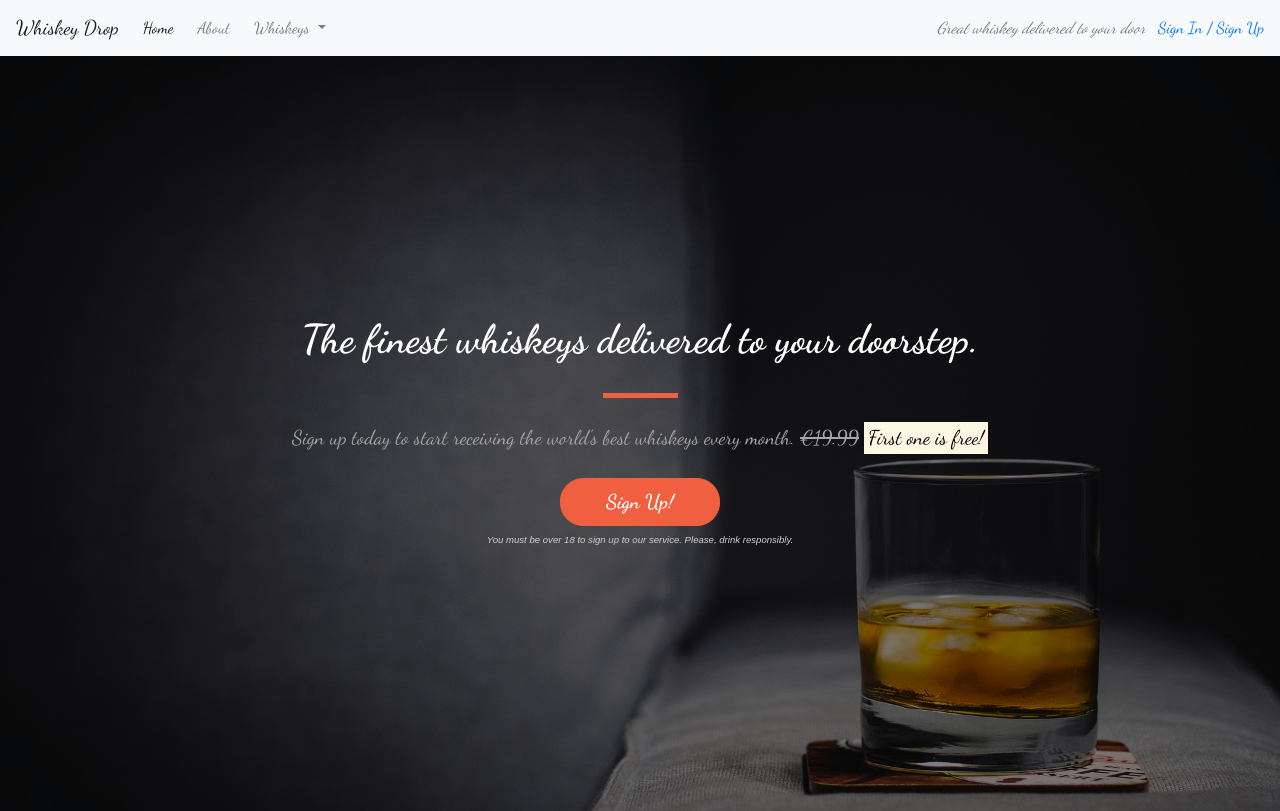
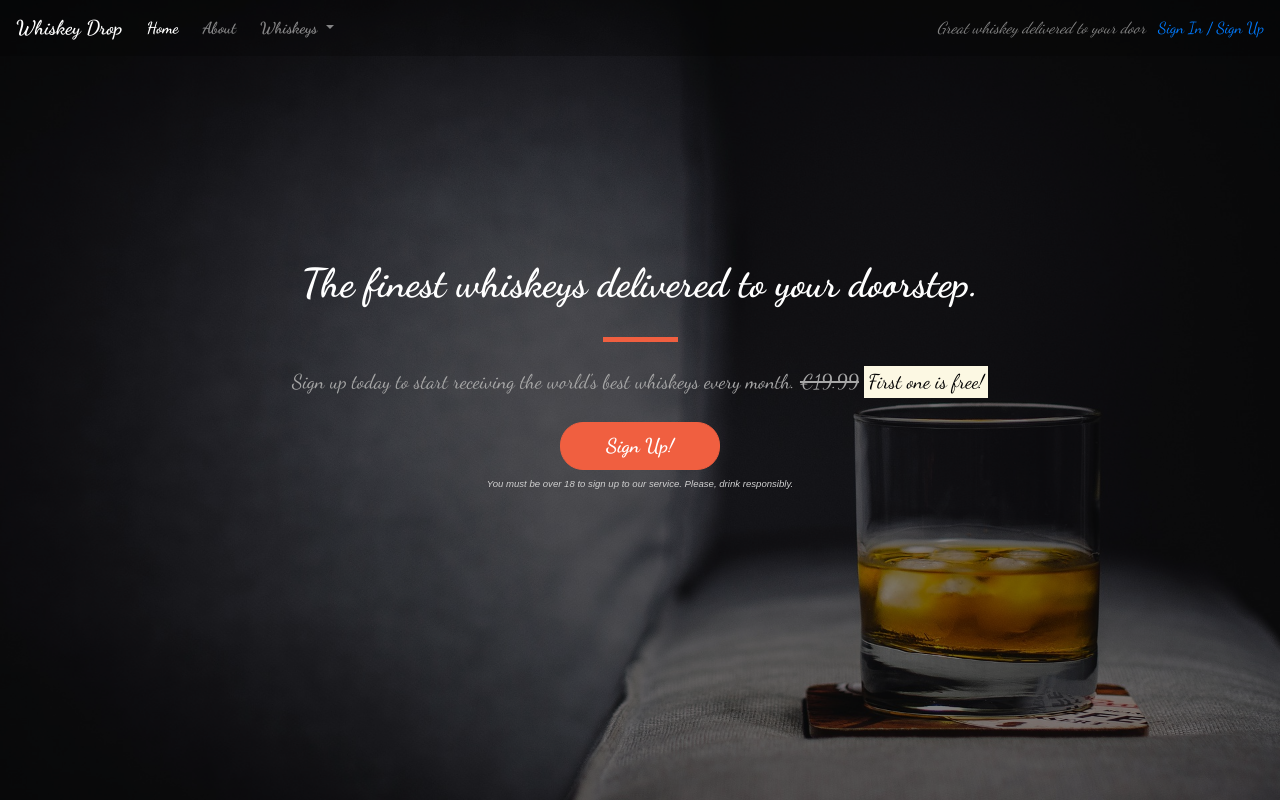
Before and after one commit to Jmurray1989/introduction-to-bootstrap, a plain HTML site: page index.html in a window 1280 px wide. Shown: the top 811 px of the page. Drawn offline with nearby package versions, Linux system fonts and the light colour scheme.

Commit message:
changes made to navbar

```diff
--- a/css/style.css
+++ b/css/style.css
@@ -49,6 +49,38 @@ body {
     width: 35px;
 }
 
+/* Navbar */
+
+.navalert-container {
+    position: absolute;
+    top: 0;
+    left: 0;
+    z-index: 1;
+    padding-left: 0;
+    padding-right: 0;
+}
+
+.navbar {
+    margin-bottom: 0;
+    width: 100%;
+    background-color: rgba(0, 0, 0, .25);
+    border: 0;
+}
+
+.navbar .navbar-toggler {
+    border: 0;
+}
+
+.navbar .navbar-brand {
+    font-weight: bold;
+}
+
+.navbar .navbar-nav a {
+    font-weight: bold;
+}
+
+
+
 /*Jumbotron*/
 
 .jumbotron {
--- a/index.html
+++ b/index.html
@@ -15,7 +15,8 @@
 </head>
 
 <body>
-	<nav class="navbar navbar-light bg-light navbar-expand-sm">
+	<div class="container-fluid navalert-container">
+		<nav class="navbar navbar-dark navbar-expand-sm">
 			<a href="/" class="navbar-brand">Whiskey Drop</a>
 			<button class="navbar-toggler ml-auto" type="button" data-toggle="collapse" data-target="#navbarNavDropdown" aria-controls="navbarNavDropdown" aria-expanded="false" aria-label="Toggle navigation">
         <span class="navbar-toggler-icon"></span></button>
@@ -37,7 +38,8 @@
 							<a class="dropdown-item" href="#">American</a>
 						</div>
 					</li>
-				<li class="nav-item mr-2 d-block d-sm-none"><a class="nav-link" href="/login">Sign In / Sign Up</a></li>
+					<li class="nav-item mr-2 d-block d-sm-none"><a class="nav-link" href="/login">Sign In / Sign Up</a>
+					</li>
 				</ul>
 			</div>
 
@@ -47,6 +49,7 @@
 			</div>
 
 		</nav>
+	</div>
 	<!-- <div class="container alert-container">
 		<div class="row d-none d-sm-block">
 			<div class="col-12">
```
Lines whose indentation alone changed are shown as unchanged.
